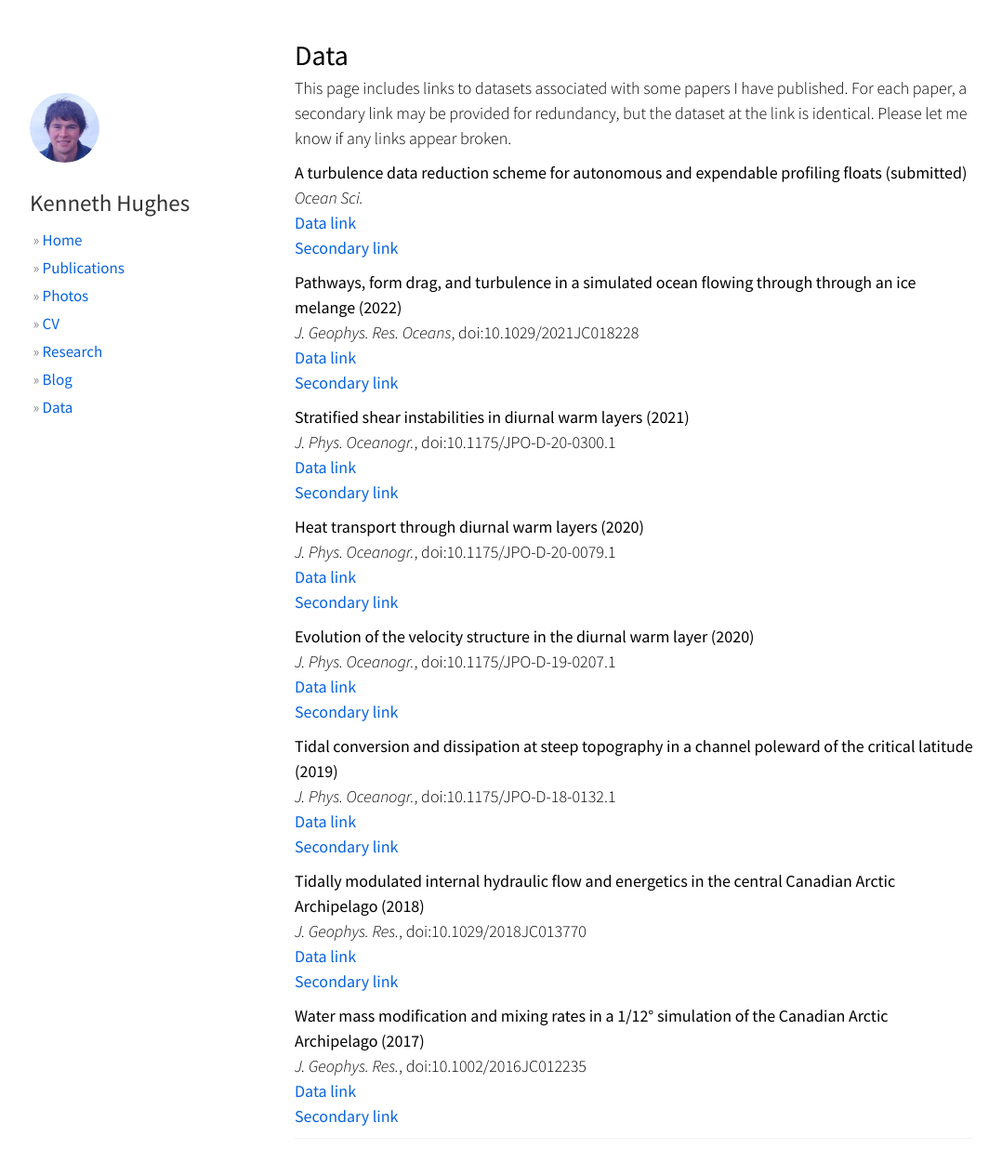
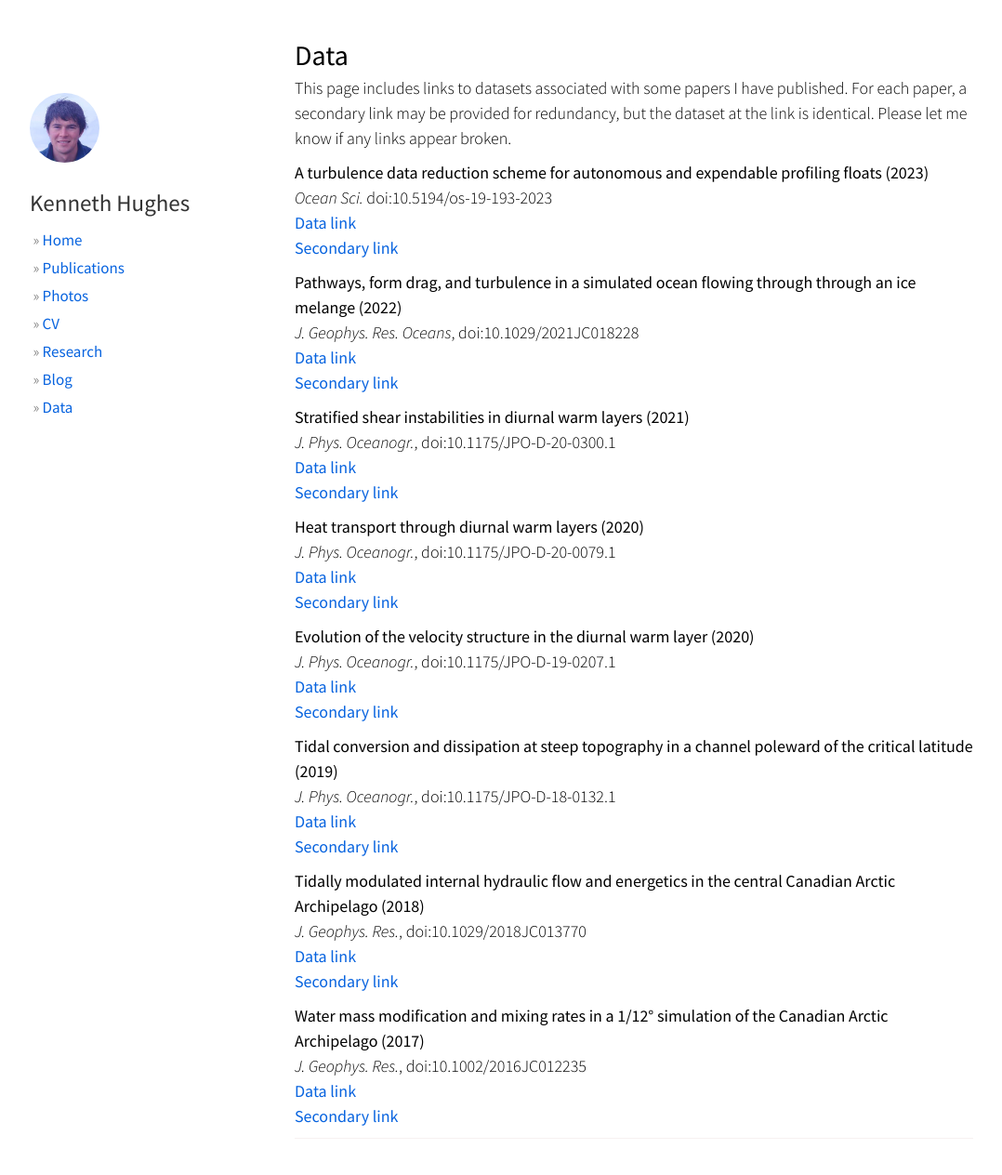
Before and after one commit to hugke729/hugke729.github.io, a Jekyll site: the page built from data/index.md, in a window 1280 px wide and 1278 px high. Shown: the top 1264 px of the window at 93% size, without its empty margins (53-1131 px from the left). Built offline with Jekyll 4.4.1, drawn with Linux system fonts in a browser that asks for light colours; nearby versions of some CDN libraries.

Commit message:
Add FCS reduction paper doi

```diff
--- a/data/index.md
+++ b/data/index.md
@@ -9,8 +9,8 @@ css: publications
 
 This page includes links to datasets associated with some papers I have published. For each paper, a secondary link may be provided for redundancy, but the dataset at the link is identical. Please let me know if any links appear broken.
 
-__A turbulence data reduction scheme for autonomous and expendable profiling floats (submitted)__
-*Ocean Sci.*
+__A turbulence data reduction scheme for autonomous and expendable profiling floats (2023)__
+*Ocean Sci.* doi:10.5194/os-19-193-2023
 [Data link][fcs_reduction_link1]
 [Secondary link][fcs_reduction_link2]
 
```
